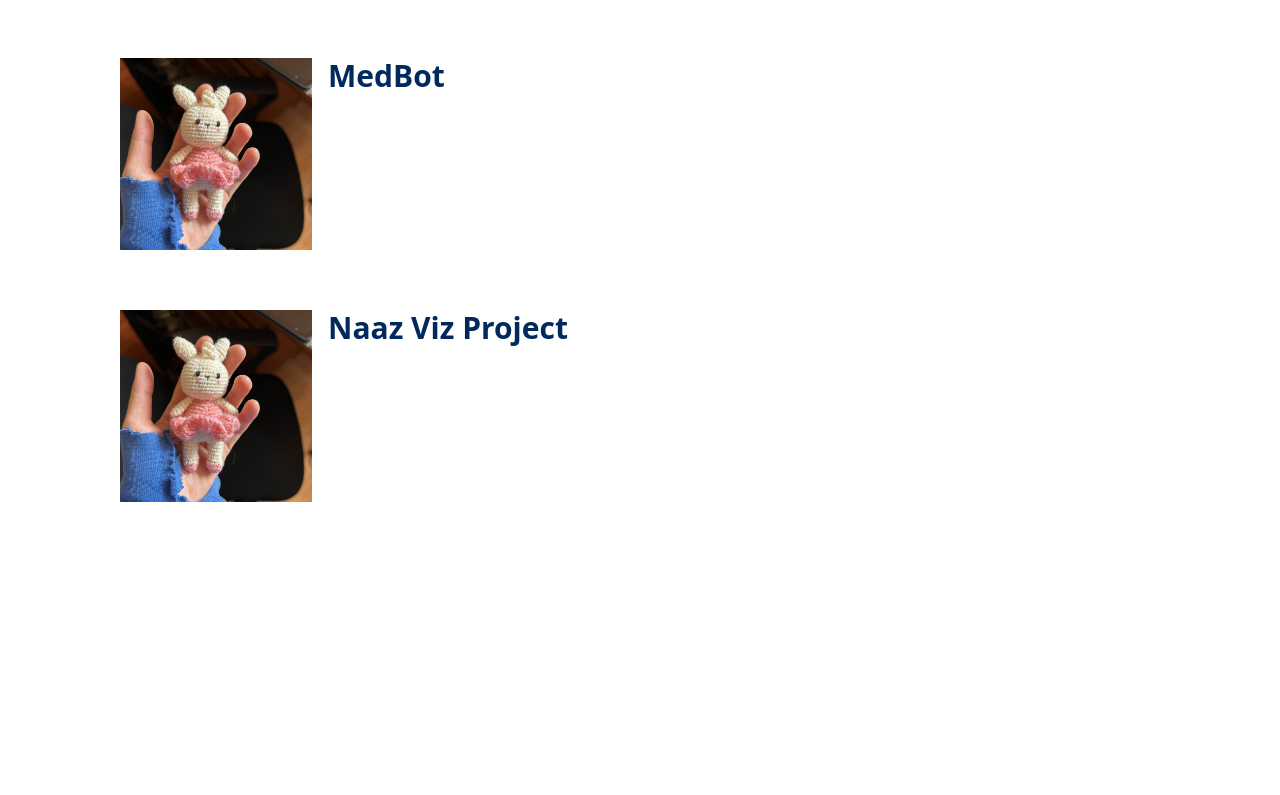
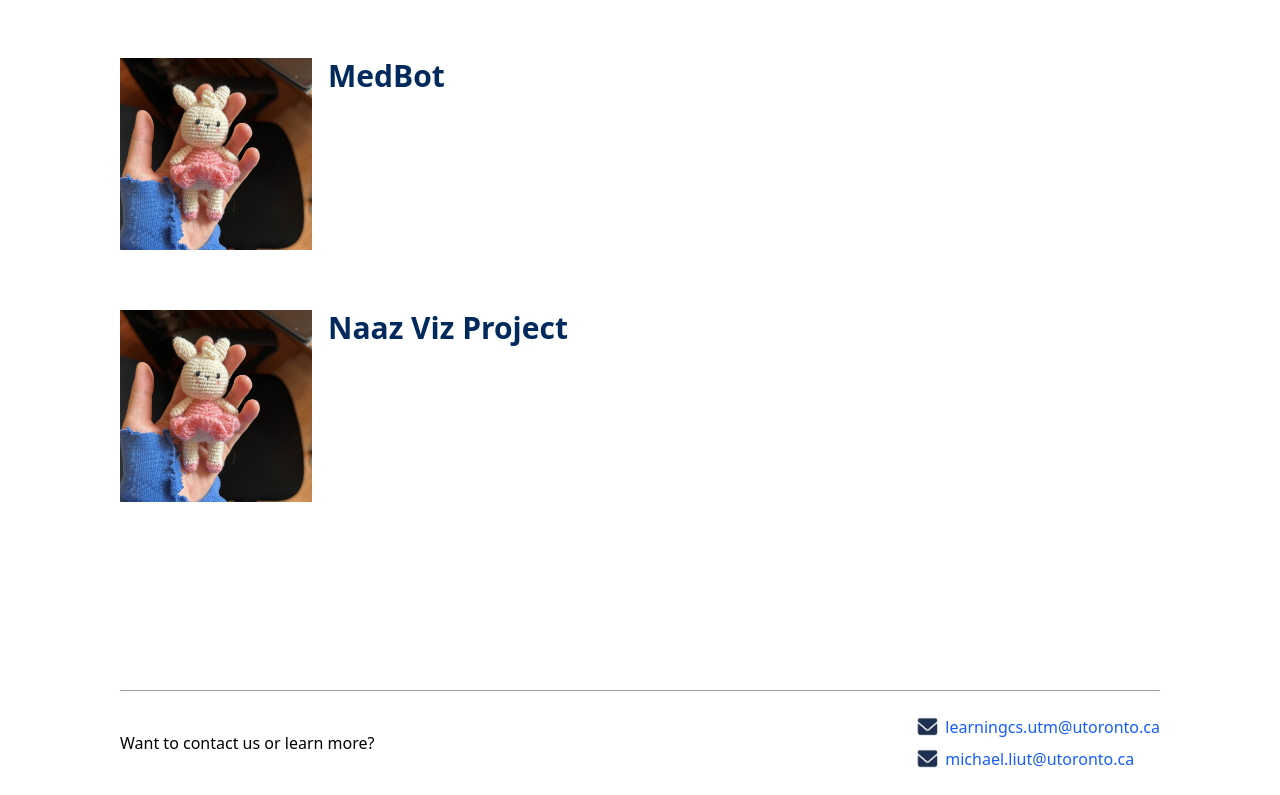
Before and after one commit to Forlaie/core_lab, a Next.js app: page /projects in a window 1280 px wide. Shown: the part 1001-1796 px from the top of the page. Before the commit the page ends 1603 px from the top, so only its background shows below. Built offline with nearby package versions, Linux system fonts and the light colour scheme.

Commit message:
temp footer/contact us

```diff
--- /dev/null
+++ b/Components/Footer/Footer.jsx
@@ -0,0 +1,20 @@
+import { assets } from '@/Assets/assets'
+import Image from 'next/image'
+import React from 'react'
+import email_icon from '../../Assets/email_icon.png'
+
+const Footer = () => {
+  return (
+    <div className='px-30 pt-10 mx-auto'>
+      <div className='text-center sm:flex items-center justify-between border-t border-gray-400 mt-12 py-6'>
+        <p>Want to contact us or learn more?</p>
+        <ul className='flex flex-col items-front gap-2 justify-center mt-4 sm:mt-0'>
+            <li className='flex gap-1'> <Image src={email_icon} className="w-7"/> <a href="mailto:learningcs.utm@utoronto.ca" className="text-blue-600 hover:underline">learningcs.utm@utoronto.ca</a></li>
+            <li className='flex gap-1'> <Image src={email_icon} className="w-7"/> <a href="mailto:michael.liut@utoronto.ca" className="text-blue-600 hover:underline">michael.liut@utoronto.ca</a></li>
+        </ul>
+      </div>
+    </div>
+  )
+}
+
+export default Footer
--- a/app/layout.js
+++ b/app/layout.js
@@ -1,6 +1,7 @@
 import { Geist, Geist_Mono } from "next/font/google";
 import "./globals.css";
 import Navbar from "@/Components/Navbar/Navbar";
+import Footer from "@/Components/Footer/Footer";
 
 const geistSans = Geist({
   variable: "--font-geist-sans",
@@ -23,6 +24,7 @@ export default function RootLayout({ children }) {
       <body className={`${geistSans.variable} ${geistMono.variable} antialiased`}>
         <Navbar/>
         {children}
+        <Footer/>
       </body>
     </html>
   );
```
